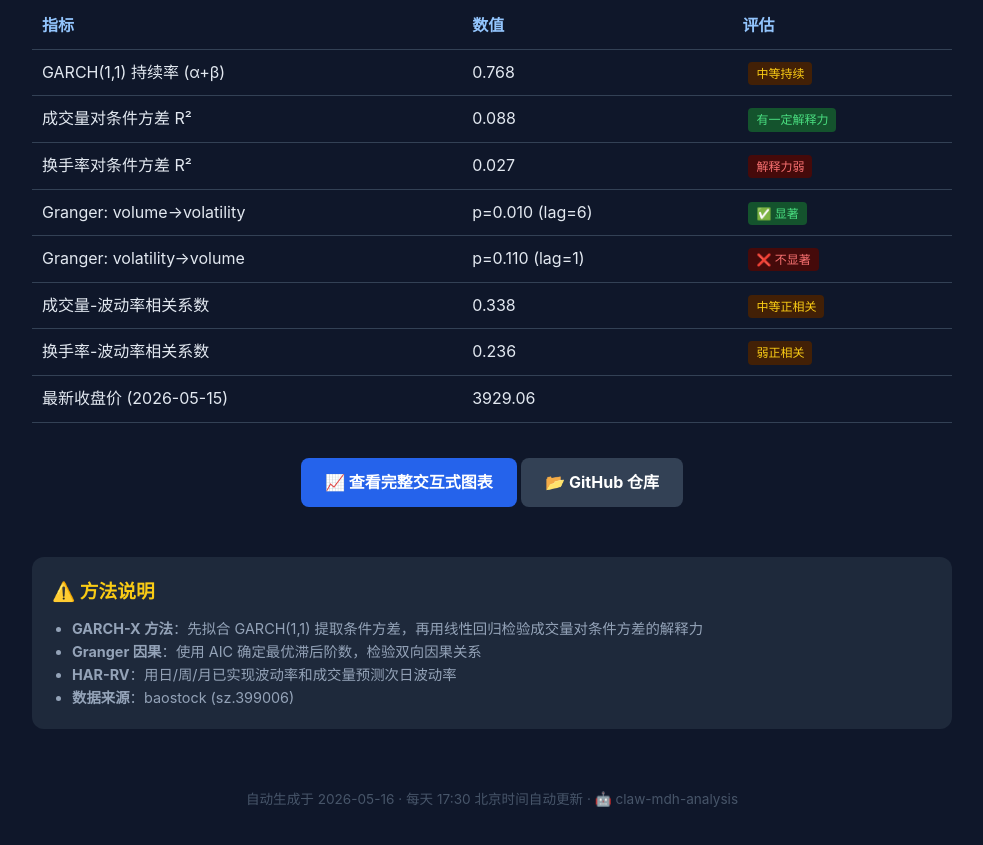
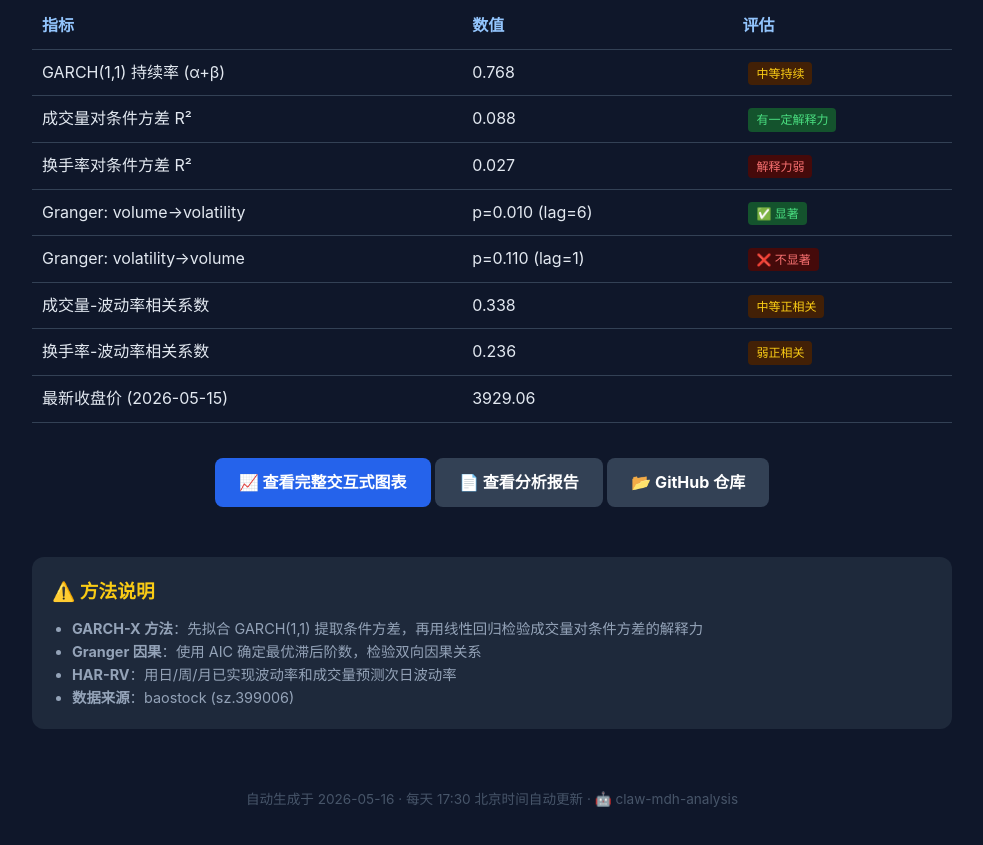
Before and after one commit to whao79-sudo/cyb-mdh-analysis, a plain HTML site: page docs/index.html in a window 1280 px wide. Shown: the part 1049-1894 px from the top of the page, without its empty margins (148-1131 px from the left). Drawn offline with Linux system fonts and the light colour scheme.

Commit message:
Update index.html with additional report link

```diff
--- a/docs/index.html
+++ b/docs/index.html
@@ -103,6 +103,7 @@
 
   <div style="text-align: center;">
     <a class="btn" href="output/cyb_mdh_analysis.html" target="_blank">📈 查看完整交互式图表</a>
+    <a class="btn" href="output/mdh_report.md" target="_blank" style="background:#334155;">📄 查看分析报告</a>
     <a class="btn" href="https://github.com/whao79-sudo/cyb-mdh-analysis" target="_blank" style="background:#334155;">📂 GitHub 仓库</a>
   </div>
 
```
